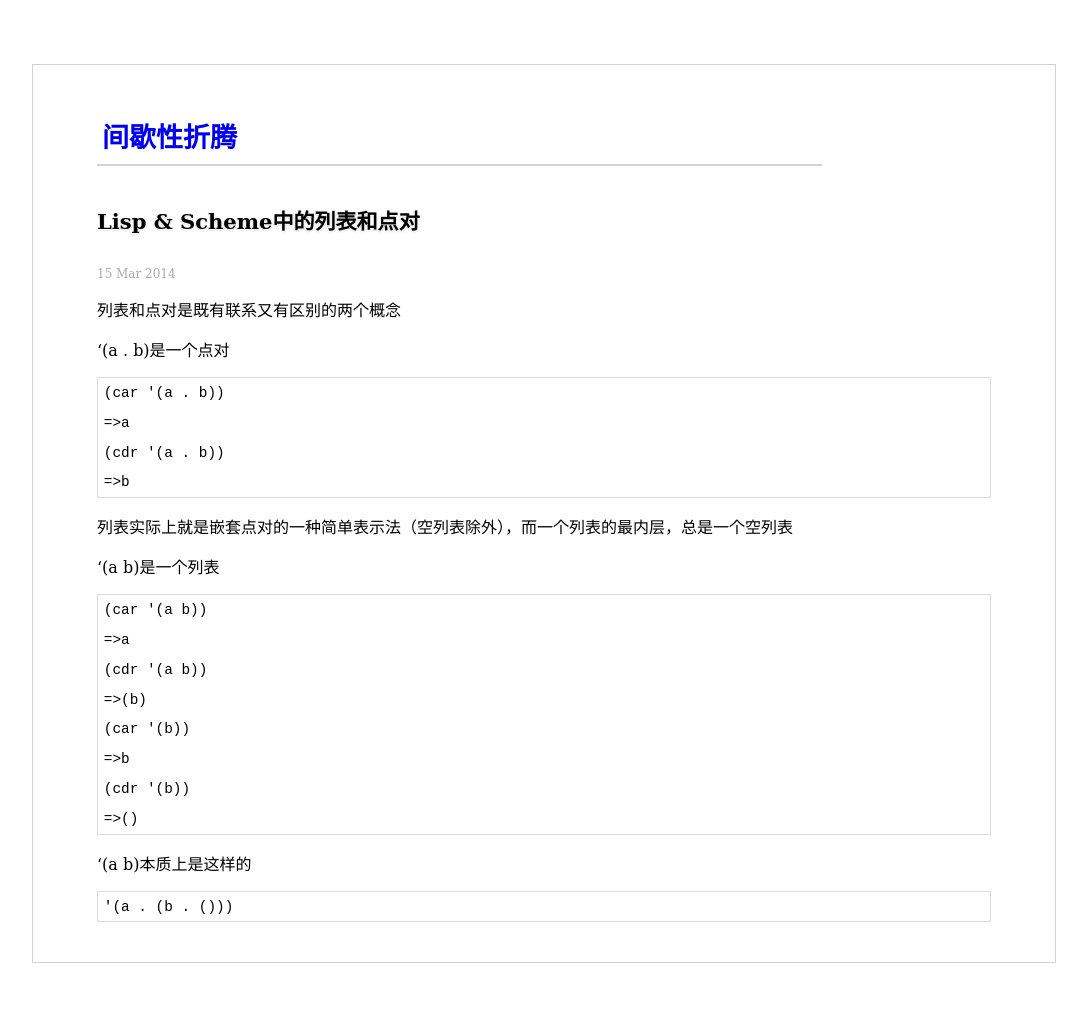
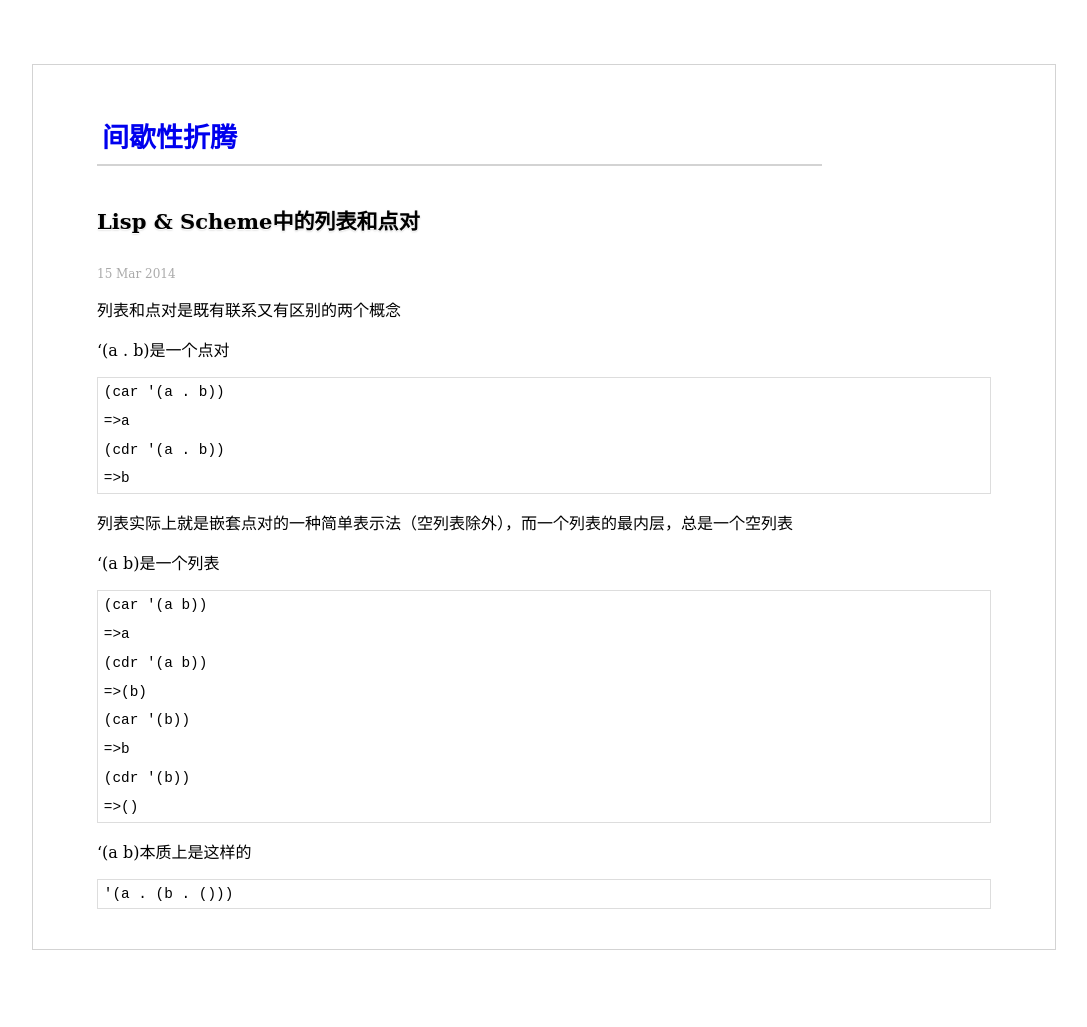
Before and after one commit to rhuichao/uternet.github.io, a Jekyll site: the page built from _posts/2014-03-15-list_and_pair.md, in a window 1280 px wide. Shown: the whole page, without its empty margins (96-1183 px from the left). Built offline with Jekyll 4.4.1, drawn with Linux system fonts in a browser that asks for light colours; Markdown is read by kramdown in place of the engine named in the settings.

```diff
--- a/css/main.css
+++ b/css/main.css
@@ -95,7 +95,7 @@
     width: 81%;
 }
 pre {
-    font-family: "Monaco";
+    font-family: "courierregular", "Monaco", monospace;
     font-size: 90%;
     border: solid 1px #ddd;
     background-color: #eef;
```
